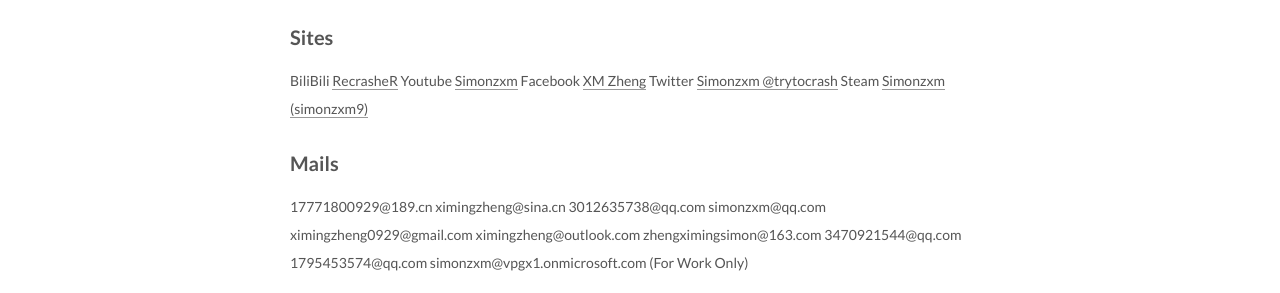
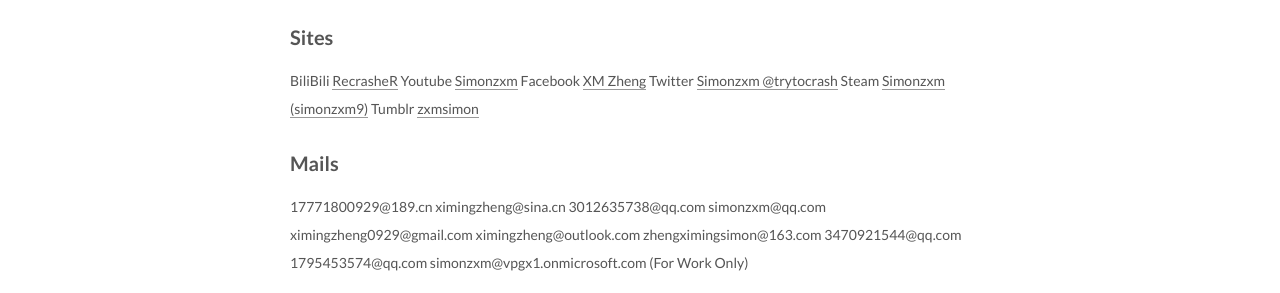
Before and after one commit to Simonzxm/simonzxm.github.io, a Jekyll site: the page built from about/index.md, in a window 1280 px wide. Shown: the part 464-757 px from the top of the page. Built offline with Jekyll 4.4.1, drawn with Linux system fonts in a browser that asks for light colours.

Commit message:
Update index.md

```diff
--- a/about/index.md
+++ b/about/index.md
@@ -11,6 +11,7 @@
 Facebook [XM Zheng](https://www.facebook.com/profile.php?id=100085017979262)
 Twitter [Simonzxm @trytocrash](https://twitter.com/trytocrash)
 Steam [Simonzxm (simonzxm9)](https://steamcommunity.com/profiles/76561198974270097/)
+Tumblr [zxmsimon](https://www.tumblr.com/blog/zxmsimon)
 ## Mails
 17771800929@189.cn
 ximingzheng@sina.cn
```
